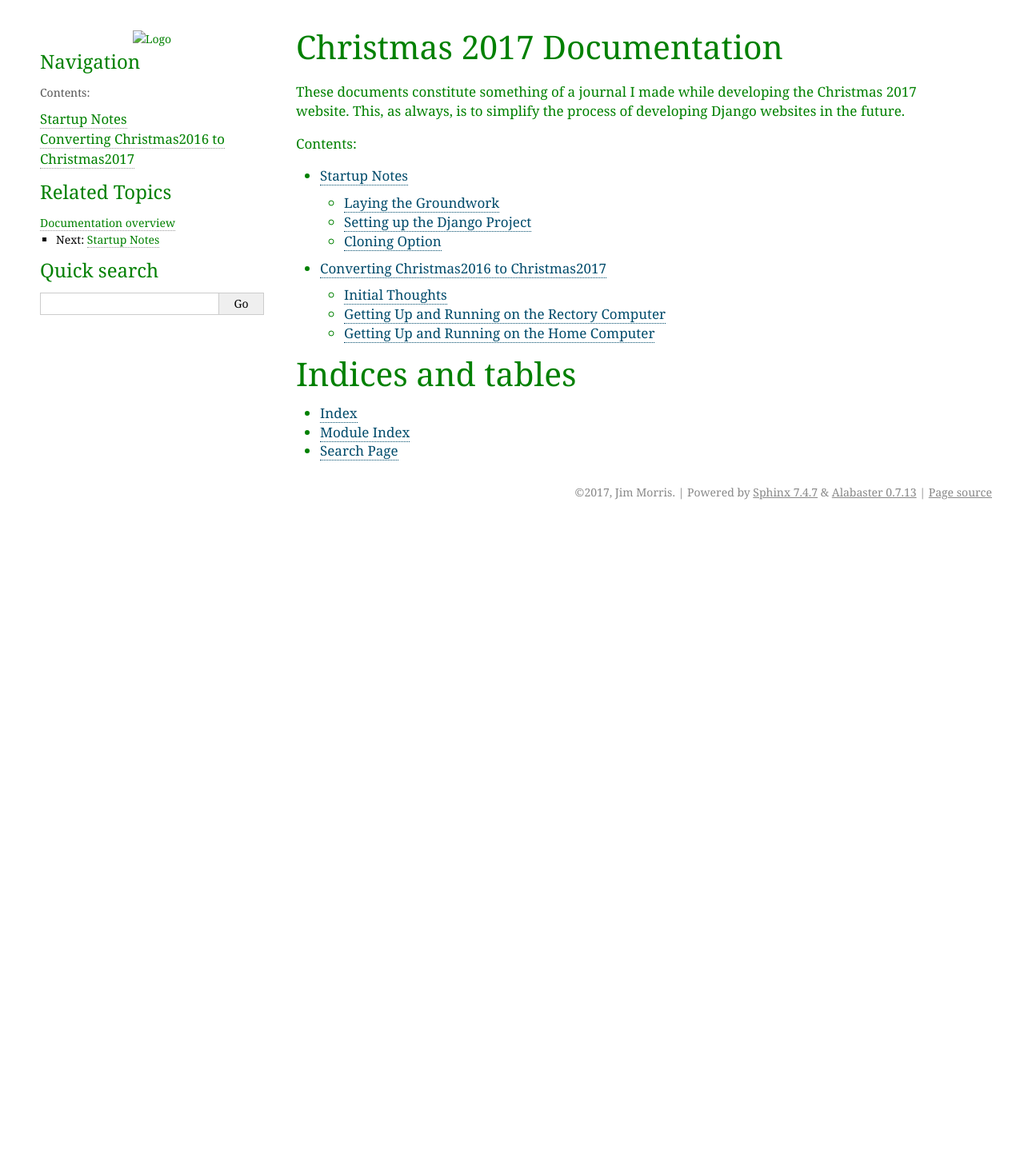
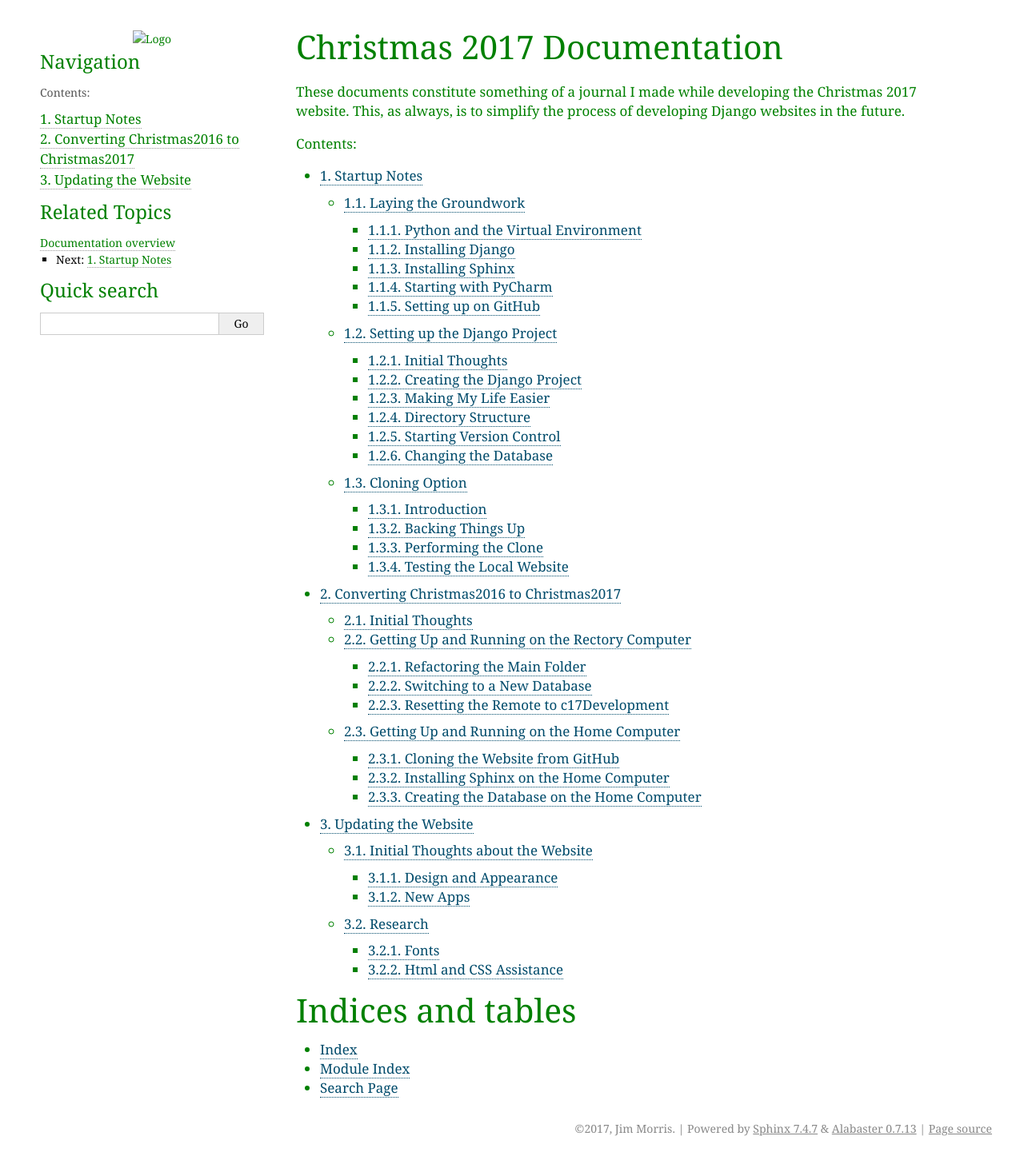
Before and after one commit to JMorris1575/christmas17, a Sphinx documentation site: the page built from docs/index.rst, in a window 1280 px wide. Shown: the whole page at 80% size. Built offline with Sphinx 7.4.7, drawn with Linux system fonts in a browser that asks for light colours; before the commit the page ends 900 px from its top, so only the background shows below that; some of the changed lines change nothing that is shown.

Commit message:
Added updating.rst, reformatted toc

```diff
--- a/docs/index.rst
+++ b/docs/index.rst
@@ -10,11 +10,13 @@ These documents constitute something of a journal I made while developing the Ch
 is to simplify the process of developing Django websites in the future.
 
 .. toctree::
-   :maxdepth: 2
+   :maxdepth: 3
    :caption: Contents:
+   :numbered:
 
    startup
    c17conversion
+   updating
 
 
 
--- /dev/null
+++ b/docs/updating.rst
@@ -0,0 +1,71 @@
+Updating the Website
+====================
+
+This document chronicles the changes I made to Christmas 2017 from Christmas 2016. It may end up containing notes about
+sources of files and notes about css and html in general.
+
+Initial Thoughts about the Website
+----------------------------------
+
+Design and Appearance
++++++++++++++++++++++
+
+I envision a different, more elegant, look than I've had in the past. The old site looks rather garish to me now. I'm
+thinking about the header being a red gradient bar with an icon at the left and the title "Christmas 2017" just to the
+right of that in golden letters. I've started to create a model in Gimp and I like the looks of it so far.
+
+I will keep the same elements I got working last year, at least if Janet wants to come up with another set of questions.
+But then, perhaps I could follow her style and make them up myself.
+
+.. index:: New Apps; ideas
+
+New Apps
+++++++++
+
+I'd like to get the Story app working, something we could use to make a shared story. I still haven't quite figured out
+how to handle the case where two people are writing an addition at the same time. Can I branch the story? Can I block
+out one person until the other finishes -- or block the first person's entry after a certain time limit? Still to be
+worked out.
+
+I've also thought of a Christmas Trivia section where family members answer trivia questions about Christmas and get
+scored for their attempts. I think that will be easy enough to program, but I need to find a good source of questions.
+It would be perfect to find a Christmas Trivia game already out there but then I'd probably be violating the copyright
+of whoever produced it. Perhaps I can look online for Christmas Trivia.
+
+Here are some in no particular order:
+
+* http://xmasfun.com/Trivia.aspx
+* https://icebreakerideas.com/christmas-trivia/
+* http://www.christmastrivia.net/printable-general-trivia
+* http://www.christmastrivia.net/
+* http://laffgaff.com/christmas-trivia-questions-and-answers/
+
+Some of them may have repeats, especially christmastrivia.net, but they should give me some ideas of questions and
+kinds of questions I can ask myself.
+
+Research
+--------
+
+.. index:: Fonts; sources
+
+Fonts
++++++
+
+I don't remember the font site or sites I've used before so I will try to search some out. Again, in no particular
+order:
+
+* https://fontlibrary.org/
+* https://fonts.google.com/
+* http://www.fontspace.com/category/open  -- this may be one I've used before
+* https://www.fontsquirrel.com/
+
+.. index:: Reference; html, Reference; css
+
+Html and CSS Assistance
++++++++++++++++++++++++
+
+Color Picker: https://www.w3schools.com/colors/colors_picker.asp
+
+Html Reference: https://www.w3schools.com/tags/default.asp
+
+CSS Reference: https://www.w3schools.com/cssref/default.asp
```
